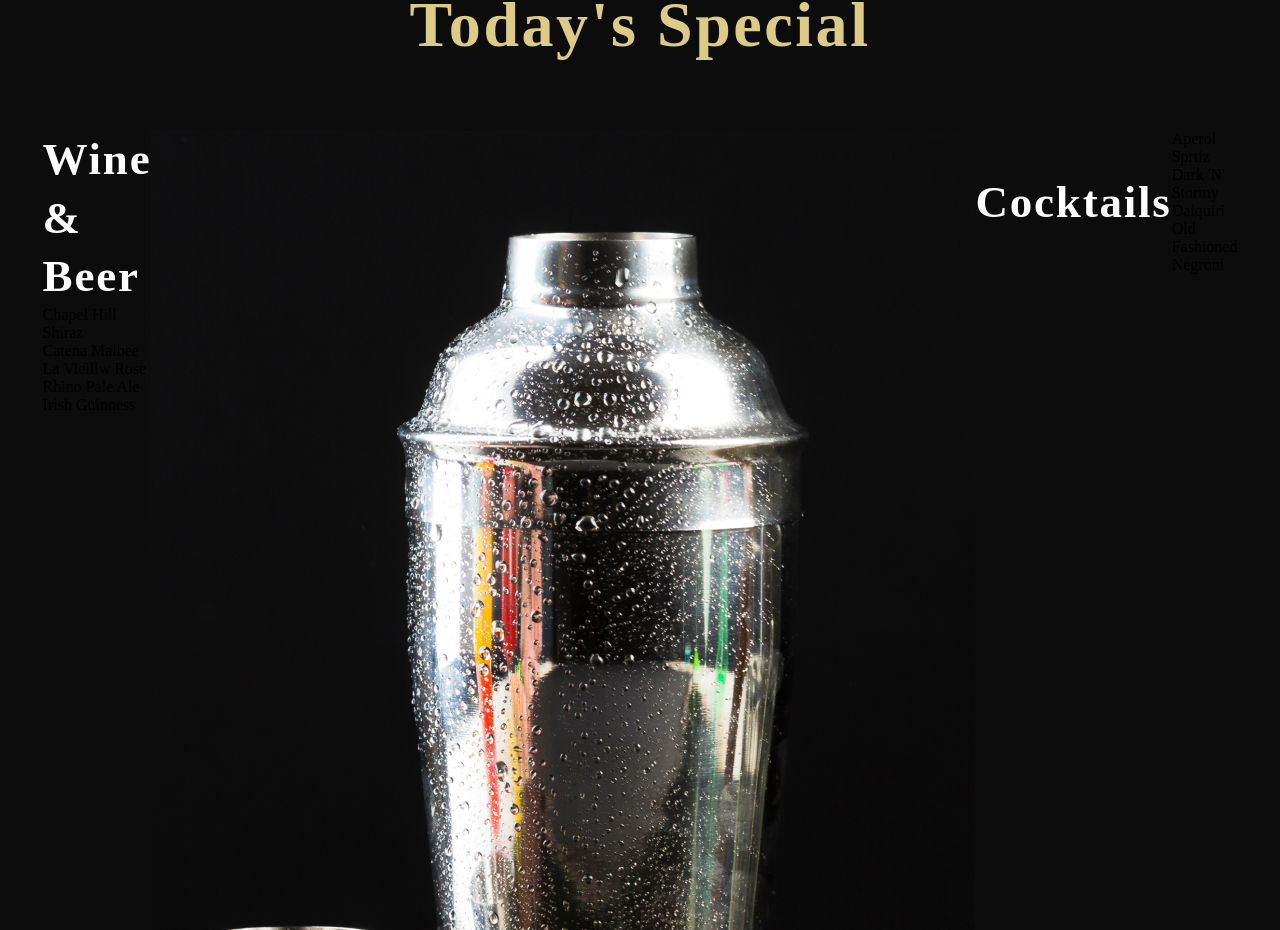
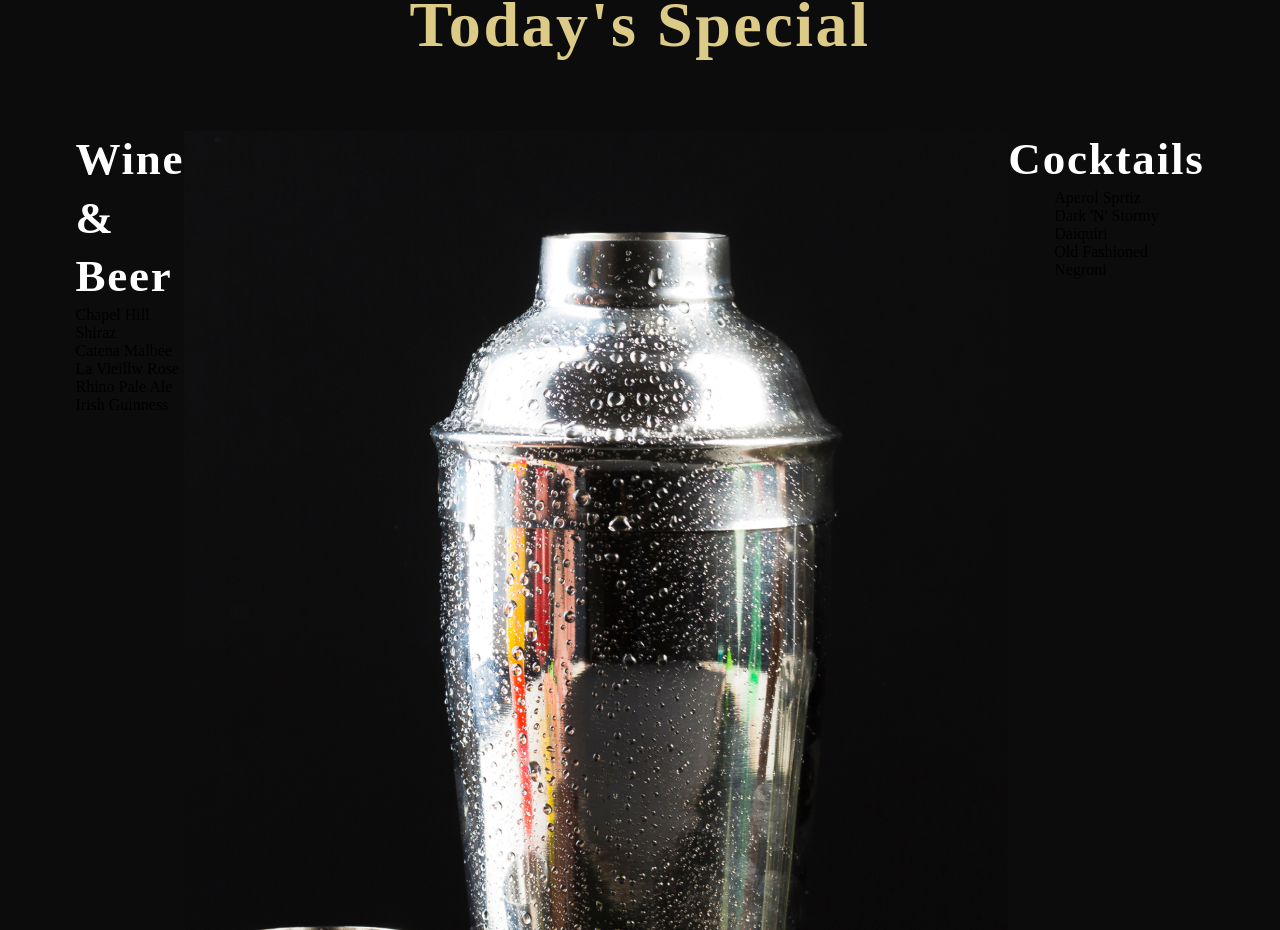
Before and after one commit to brosmar18/coffee-shop, a React (Create React App) app: page / in a window 1280 px wide. Shown: the part 2215-3145 px from the top of the page. Built offline with nearby package versions, Linux system fonts and the light colour scheme; a web font is replaced by a local one.

Commit message:
.app__specialMenu-menu_wine, .app__specialMenu-menu_cocktails styles added

```diff
--- a/src/container/Menu/Menu.css
+++ b/src/container/Menu/Menu.css
@@ -24,3 +24,10 @@
     line-height: 58.5px;
     letter-spacing: 0.04em;
 }
+
+.app__specialMenu-menu_wine,
+.app__specialMenu-menu_cocktails {
+    flex: 1;
+    width: 100%;
+    flex-direction: column;
+}
```
